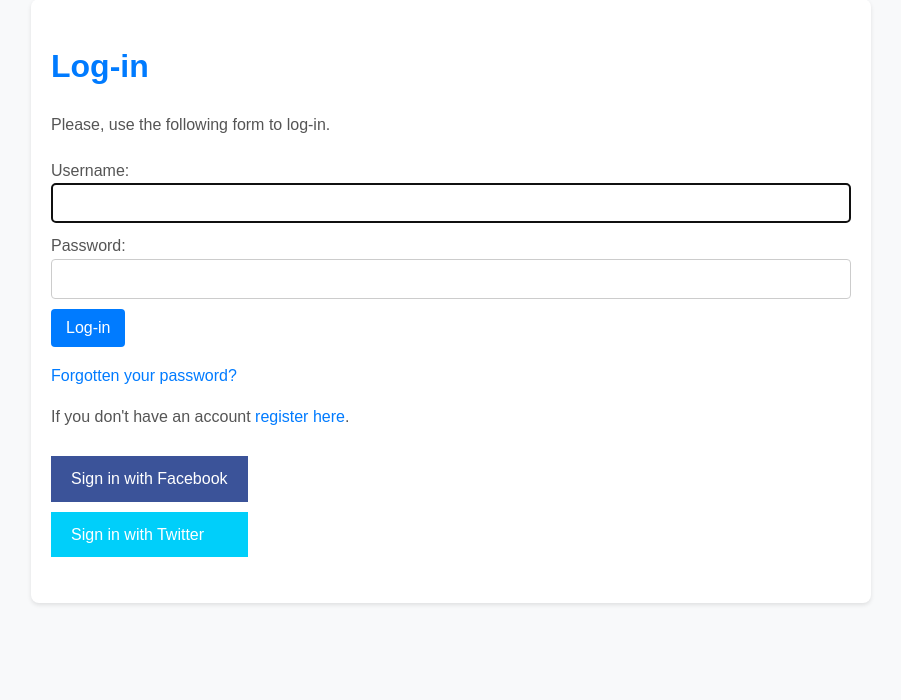
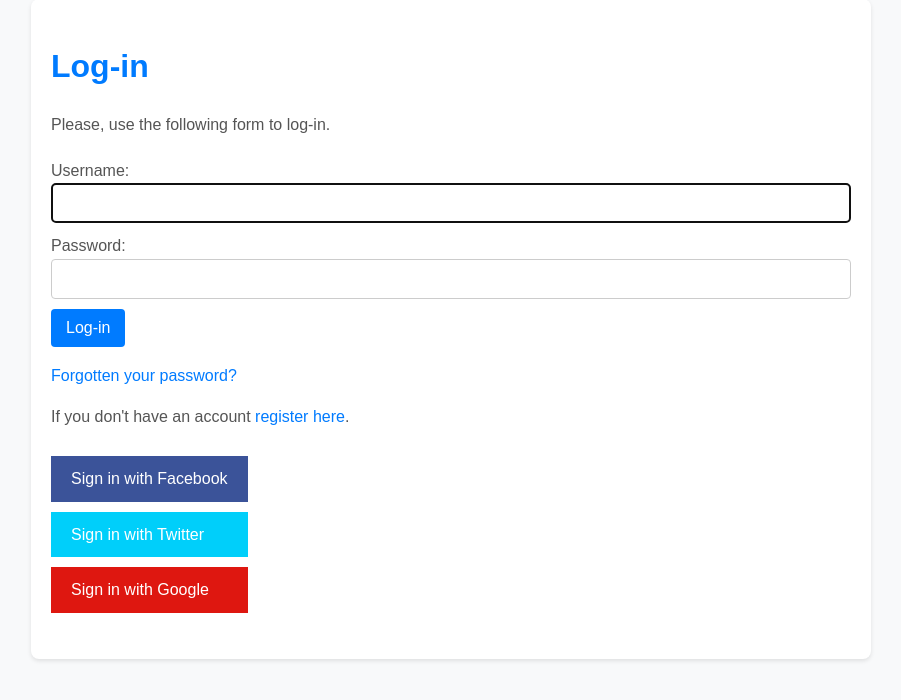
Before and after one commit to NortonFire007/Bookmarks, a Django app: page /account/login/ in a window 1280 px wide. Shown: the part 79-779 px from the top of the page, without its empty margins (189-1090 px from the left). Run offline with Django 5.2, Linux system fonts and the light colour scheme; some web fonts are replaced.

Commit message:
feat: Implement Google login functionality ✨

```diff
--- a/bookmarks/settings.py
+++ b/bookmarks/settings.py
@@ -142,9 +142,13 @@ SOCIAL_AUTH_FACEBOOK_SCOPE = ['email']
 SOCIAL_AUTH_TWITTER_KEY = os.getenv('SOCIAL_AUTH_TWITTER_KEY')
 SOCIAL_AUTH_TWITTER_SECRET = os.getenv('SOCIAL_AUTH_TWITTER_SECRET')
 
+SOCIAL_AUTH_GOOGLE_OAUTH2_KEY = os.getenv('SOCIAL_AUTH_GOOGLE_OAUTH2_KEY')
+SOCIAL_AUTH_GOOGLE_OAUTH2_SECRET = os.getenv('SOCIAL_AUTH_GOOGLE_OAUTH2_SECRET')
+
 AUTHENTICATION_BACKENDS = [
     'django.contrib.auth.backends.ModelBackend',
     'account.authentication.EmailAuthBackend',
     'social_core.backends.facebook.FacebookOAuth2',
     'social_core.backends.twitter.TwitterOAuth',
+    'social_core.backends.google.GoogleOAuth2',
 ]
--- a/templates/registration/login.html
+++ b/templates/registration/login.html
@@ -35,6 +35,11 @@
                         Sign in with Twitter
                     </a>
                 </li>
+                <li class="google">
+                    <a href="{% url "social:begin" "google-oauth2" %}">
+                        Sign in with Google
+                    </a>
+                </li>
             </ul>
         </div>
     </div>
```
Also changed, not shown: 1 other file.
